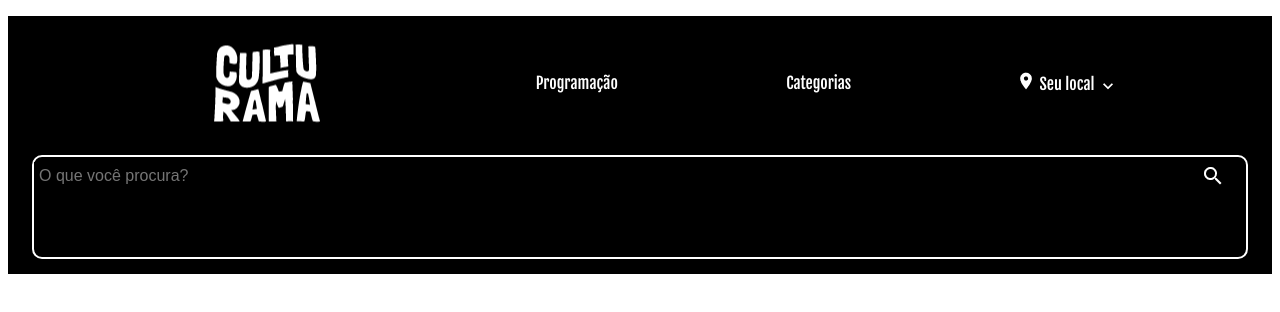
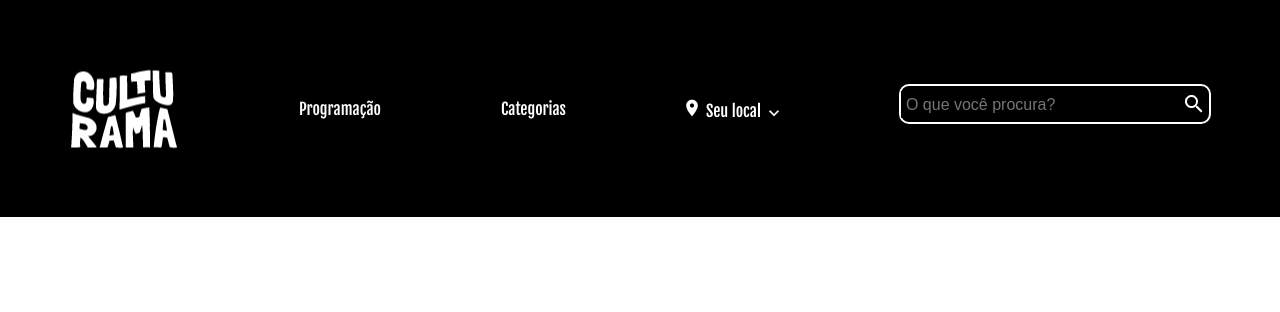
Before and after one commit to hideakifukami/culturama-react, a React (Create React App) app: page / in a window 1280 px wide. Shown: the top 312 px of the page. Built offline with nearby package versions, Linux system fonts and the light colour scheme.

Commit message:
Create data.js

```diff
--- a/public/index.html
+++ b/public/index.html
@@ -8,6 +8,7 @@
       name="description"
       content="Web site created using create-react-app"
     />
+    <link rel="stylesheet" href="https://cdnjs.cloudflare.com/ajax/libs/meyer-reset/2.0/reset.min.css" integrity="sha512-NmLkDIU1C/C88wi324HBc+S2kLhi08PN5GDeUVVVC/BVt/9Izdsc9SVeVfA1UZbY3sHUlDSyRXhCzHfr6hmPPw==" crossorigin="anonymous" referrerpolicy="no-referrer" />
     <link href="https://fonts.googleapis.com/css2?family=Fjalla+One&family=Work+Sans&display=swap" rel="stylesheet">
     <title>Culturama</title>
   </head>
--- a/src/components/Header/index.js
+++ b/src/components/Header/index.js
@@ -4,11 +4,17 @@ import * as C from './styles'
 
 const Header = () => {
   return (
-    <C.Container>
-        <C.Menu>
-            <MenuItens />
-        </C.Menu>
-    </C.Container>
+    <>
+        <C.Header>
+            <C.Nav>
+                    <MenuItens
+                        valueLink1='Programação'
+                        valueLink2='Categorias'
+                        valueLink3='Seu local'
+                    />
+            </C.Nav>
+        </C.Header>
+    </>
     )
 }
 
--- a/src/components/Header/styles.js
+++ b/src/components/Header/styles.js
@@ -1,20 +1,9 @@
 import styled from "styled-components";
-import Global from "../../styles/global";
 
-export const Container = styled.header`
+export const Header = styled.header`
 
 `
 
-export const Menu = styled.ul`
-    background-color: black;
-    font-family: 'Fjalla One', sans-serif;
-    font-size: 16px;
-    height: 258px;
-    padding: 0 1.5rem;
-    white-space: nowrap;
-    display: flex;
-    justify-content: space-evenly;
-    align-items: center;
-    flex-wrap: wrap;
-    column-gap: 33px;
+export const Nav = styled.nav`
+
 `
--- a/src/components/MenuItens/index.js
+++ b/src/components/MenuItens/index.js
@@ -1,29 +1,28 @@
 import React from 'react'
-import MenuLink from '../MenuLink'
-import MenuSearch from '../MenuSearch'
-import MenuTitle from '../MenuTitle'
 import * as C from './styles'
 
-const MenuItens = () => {
+const MenuItens = (props) => {
   return (
-    <>
+    <C.Ul>
       <C.ListItem>
-        <MenuTitle />
+        <C.Title />
       </C.ListItem>
       <C.ListItem>
-        <MenuLink href='#' value='Programação' />
+        <C.Link href={props.href}>{props.valueLink1}</C.Link>
       </C.ListItem>
       <C.ListItem>
-        <MenuLink href='#' value='Categorias' />
+        <C.Link href={props.href}>{props.valueLink2}</C.Link>
       </C.ListItem>
       <C.ListItem>
-        <MenuLink href='#' value='Seu local' />
+        <C.Link href={props.href}>{props.valueLink3}</C.Link>
       </C.ListItem>
-      <C.SearchItem>
-        <MenuSearch />
-      </C.SearchItem>
-    </>
-    )
+      <C.ListItem>
+        <C.Label for='search'>
+          <C.Input type='search' name='' placeholder='O que você procura?' id='search' />
+        </C.Label>
+      </C.ListItem>
+    </C.Ul>
+  )
 }
 
 export default MenuItens
--- a/src/components/MenuItens/styles.js
+++ b/src/components/MenuItens/styles.js
@@ -1,6 +1,38 @@
 import styled from "styled-components";
 import gps from '../../img/icone-gps.png'
 import seta from '../../img/icone-seta.png'
+import logo from '../../img/logo-branco-maior.png'
+import logoMenor from '../../img/logo-branco-menor.png'
+import icone from '../../img/icone-busca.png'
+
+
+export const Ul = styled.ul`
+    background-color: black;
+    font-family: 'Fjalla One', sans-serif;
+    font-size: 16px;
+    height: 258px;
+    padding: 0 1.5rem;
+    white-space: nowrap;
+    display: flex;
+    justify-content: space-evenly;
+    align-items: center;
+    flex-wrap: wrap;
+    column-gap: 33px;
+
+        @media (min-width: 720px) {
+            column-gap: 75px;
+            height: 217px;
+        }
+
+
+        @media (min-width: 1440px) {
+            column-gap: 100px;
+            flex-wrap: nowrap;
+            height: 100px;
+            font-size: 20px;
+            padding: 0 7.5rem;
+        }
+`
 
 export const ListItem = styled.li`
     :nth-child(4)::before {
@@ -17,18 +49,96 @@ export const ListItem = styled.li`
         transition: 3.3s;
     }
 
-    :nth-child(4)::after:hover,
-    :nth-child(4)::before:hover {
+    :nth-child(4)::after:hover, :nth-child(4)::before:hover {
         background-color:  #FFC756;
     }
 
+    :nth-child(5) {
+        width: 100%;
+        height: 40px;
+        border: 2px solid white;
+        border-radius: 10px;
+        padding-top: 5px;
+        margin-bottom: 10px;
+    }
+
+        @media (min-width: 720px) {
+            :nth-child(5) {
+                width: 312px;
+            }
+        }
+
+        @media (min-width: 1440px) {
+            :nth-child(1) {
+                order: 1;
+            }
+
+            :nth-child(2) {
+                order: 3;
+            }
+
+            :nth-child(3) {
+                order: 4;
+            }
+
+            :nth-child(4) {
+                order: 5;
+            }
+
+            :nth-child(5) {
+                order: 2;
+                width: 384px;
+                margin-bottom: 0;
+            }
+        }
 `
 
-export const SearchItem = styled.li`
+export const Title = styled.h1`
+    background-image: url(${logo});
+    background-repeat: no-repeat;
+    background-position: center;
+    padding: 40px 100px;
     width: 100%;
-    height: 40%;
-    border: 2px solid white;
-    border-radius: 10px;
-    padding-top: 5px;
-    margin-bottom: 10px;
+    cursor: pointer;
+
+        @media (min-width: 720px) {
+            width: auto;
+            padding: 40px 55px;
+        }
+
+        @media (min-width: 1440px) {
+            background-image: ${logoMenor};
+            padding: 43px 55px;
+        }
 `
+
+export const Link = styled.a`
+    transition: .5s;
+    text-decoration: none;
+    color: white;
+
+    :hover {
+        color: #FFC756;
+    }
+`
+
+export const Label = styled.label`
+
+`
+export const Input = styled.input`
+    color: white;
+    background-color: black;
+    background-image: url(${icone});
+    background-repeat: no-repeat;
+    background-position: right;
+    font-size: 16px;
+    border: none;
+    outline: none;
+    width: 98%;
+    line-height: 25px;
+    padding-left: 5px;
+
+    @media (min-width: 1440px) {
+            padding-left: 15px;
+        }
+`
--- a/src/components/MenuLink/index.js
+++ /dev/null
@@ -1,12 +0,0 @@
-import React from 'react'
-import * as C from './styles'
-
-const MenuLink = (props) => {
-  return (
-    <C.Link href={props.href}>
-      {props.value}
-    </C.Link>
-    )
-}
-
-export default MenuLink
--- a/src/components/MenuLink/styles.js
+++ /dev/null
@@ -1,11 +0,0 @@
-import styled from "styled-components";
-
-export const Link = styled.a`
-    transition: .5s;
-    text-decoration: none;
-    color: white;
-
-    :hover {
-        color: #FFC756;
-    }
-`
--- a/src/components/MenuSearch/index.js
+++ /dev/null
@@ -1,12 +0,0 @@
-import React from 'react'
-import * as C from './styles'
-
-const MenuSearch = () => {
-  return (
-    <C.Label for='search'>
-      <C.Input type='search' placeholder='O que você procura?' id='search'/>
-    </C.Label>
-    )
-}
-
-export default MenuSearch
--- a/src/components/MenuSearch/styles.js
+++ /dev/null
@@ -1,19 +0,0 @@
-import styled from "styled-components";
-import icone from '../../img/icone-busca.png'
-
-export const Label = styled.label`
-
-`
-export const Input = styled.input`
-    color: white;
-    background-color: black;
-    background-image: url(${icone});
-    background-repeat: no-repeat;
-    background-position: right;
-    font-size: 16px;
-    border: none;
-    outline: none;
-    width: 98%;
-    line-height: 25px;
-    padding-left: 5px;
-`
--- a/src/components/MenuTitle/index.js
+++ /dev/null
@@ -1,10 +0,0 @@
-import React from 'react'
-import * as C from './styles'
-
-const MenuTitle = () => {
-  return (
-    <C.Title></C.Title>
-    )
-}
-
-export default MenuTitle
--- a/src/components/MenuTitle/styles.js
+++ /dev/null
@@ -1,11 +0,0 @@
-import styled from "styled-components";
-import logo from '../../img/logo-branco-maior.png'
-
-export const Title = styled.h1`
-    background-image: url(${logo});
-    background-repeat: no-repeat;
-    background-position: center;
-    padding: 40px 100px;
-    width: 100%;
-    cursor: pointer;
-`
```
Also changed, not shown: src/data.js (added, +30 -0 lines).
